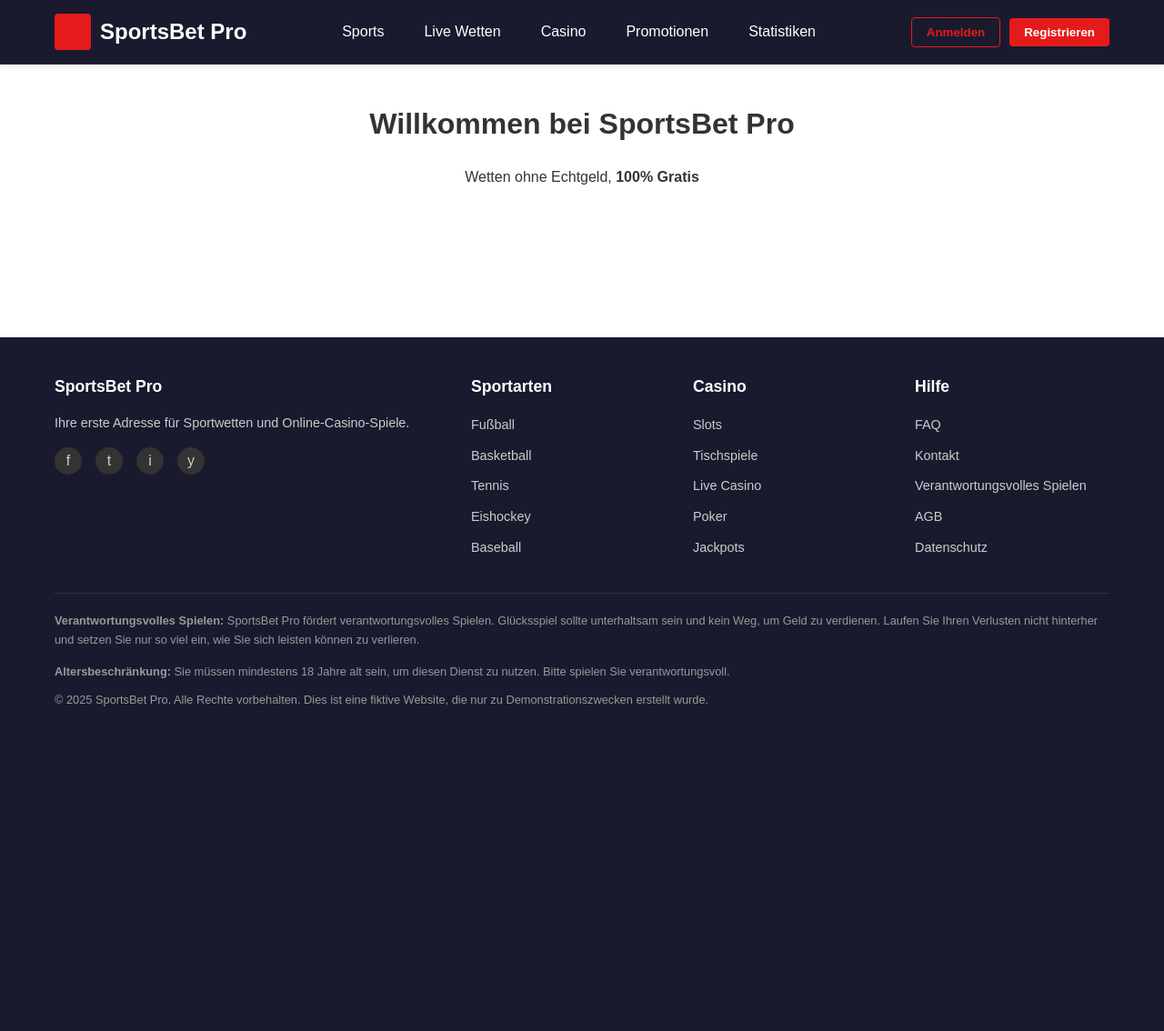
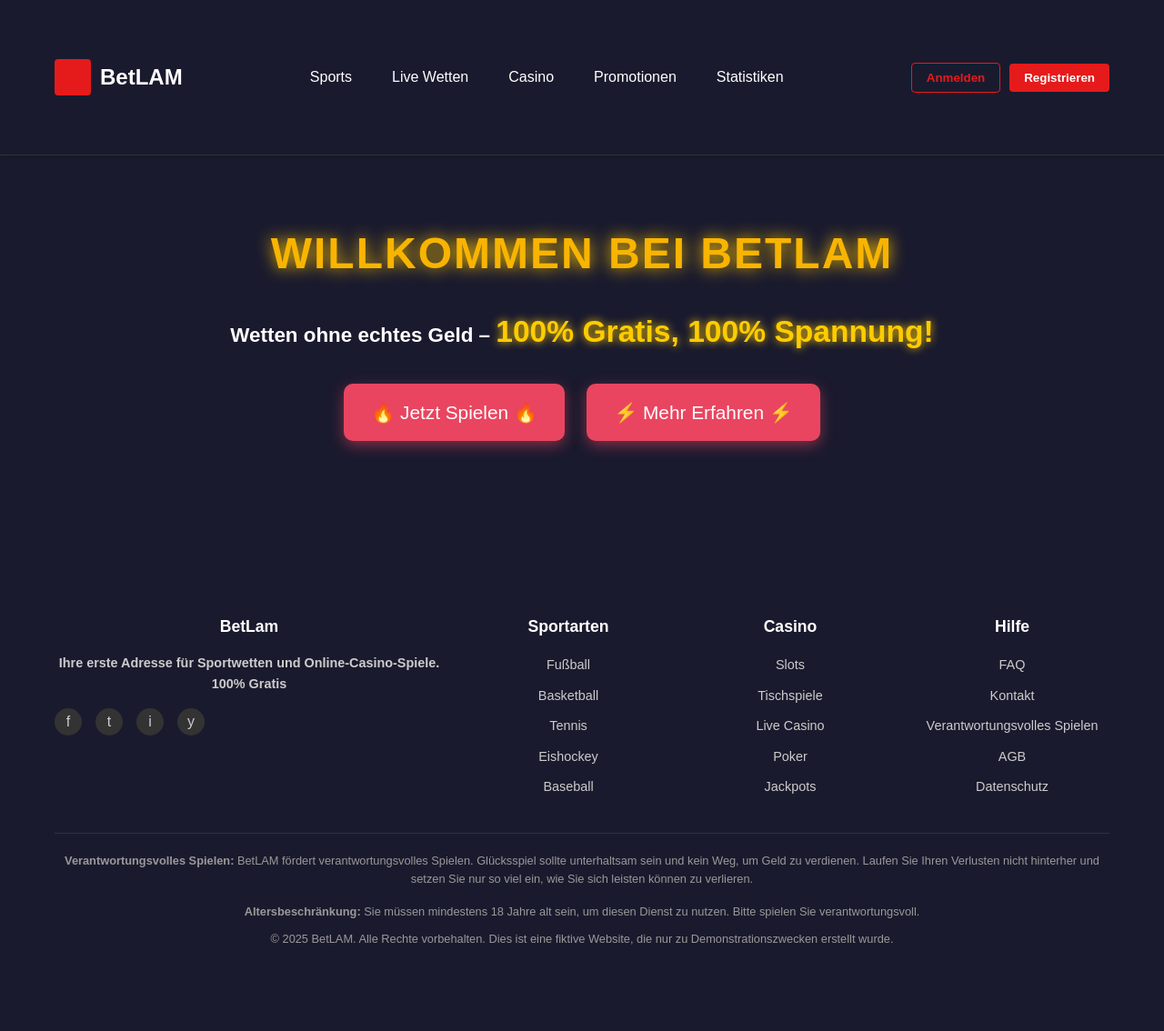
Before and after one commit to KuhEr732/BetLAM, a PHP site: page / in a window 1280 px wide. Shown: the whole page at 91% size. Before the commit the page ends 777 px from the top, so only its background shows below. Run offline with PHP 8.4, Linux system fonts and the light colour scheme.

Commit message:
CSS
New main page
Footer and header name change

```diff
--- a/includes/footer.php
+++ b/includes/footer.php
@@ -3,8 +3,8 @@
     <div class="container">
       <div class="footer-grid">
         <div class="footer-column">
-          <h3>SportsBet Pro</h3>
-          <p>Ihre erste Adresse für Sportwetten und Online-Casino-Spiele.</p>
+          <h3>BetLam</h3>
+          <p>Ihre erste Adresse für Sportwetten und Online-Casino-Spiele. 100% Gratis</p>
           <div class="social-links">
             <a href="https://www.youtube.com/watch?v=dQw4w9WgXcQ" class="social-icon" aria-label="Facebook">f</a>
             <a href="https://www.youtube.com/watch?v=dQw4w9WgXcQ" class="social-icon" aria-label="Twitter">t</a>
@@ -49,7 +49,7 @@
 
       <div class="footer-bottom">
         <div class="responsible-gambling">
-          <strong>Verantwortungsvolles Spielen:</strong> SportsBet Pro fördert verantwortungsvolles Spielen.
+          <strong>Verantwortungsvolles Spielen:</strong> BetLAM fördert verantwortungsvolles Spielen.
           Glücksspiel sollte unterhaltsam sein und kein Weg, um Geld zu verdienen.
           Laufen Sie Ihren Verlusten nicht hinterher und setzen Sie nur so viel ein, wie Sie sich leisten können zu verlieren.
         </div>
@@ -59,7 +59,7 @@
         </div>
 
         <div class="copyright">
-          &copy; 2025 SportsBet Pro. Alle Rechte vorbehalten. Dies ist eine fiktive Website, die nur zu Demonstrationszwecken erstellt wurde.
+          &copy; 2025 BetLAM. Alle Rechte vorbehalten. Dies ist eine fiktive Website, die nur zu Demonstrationszwecken erstellt wurde.
         </div>
       </div>
     </div>
--- a/includes/header.php
+++ b/includes/header.php
@@ -5,7 +5,7 @@
 
       <a href="index.php?page=main" class="logo">
         <div class="logo-img"></div>
-        <span class="logo-text">SportsBet Pro</span>
+        <span class="logo-text">BetLAM</span>
       </a>
 
       <nav class="main-nav">
--- a/includes/main.php
+++ b/includes/main.php
@@ -1,7 +1,67 @@
-  <!-- Main content placeholder -->
-  <main>
+<!DOCTYPE html>
+<html lang="de">
+<head>
+    <meta charset="UTF-8">
+    <meta name="viewport" content="width=device-width, initial-scale=1.0">
+    <title>BetLAM - Gratis Wetten & Spaß</title>
+    <style>
+        body {
+            font-family: Arial, sans-serif;
+            margin: 0;
+            padding: 0;
+            background: #1a1a2e;
+            color: #fff;
+            text-align: center;
+        }
+        .container {
+            margin: 50px auto;
+            padding: 20px;
+        }
+        h1 {
+            font-size: 3em;
+            color: #f8b400;
+            text-transform: uppercase;
+            letter-spacing: 2px;
+            animation: glow 1.5s infinite alternate;
+        }
+        @keyframes glow {
+            from { text-shadow: 0 0 10px #f8b400; }
+            to { text-shadow: 0 0 20px #ffcc00; }
+        }
+        p {
+            font-size: 1.4em;
+            margin-bottom: 20px;
+            font-weight: bold;
+        }
+        .cta {
+            display: inline-block;
+            padding: 15px 30px;
+            margin: 10px;
+            font-size: 1.3em;
+            color: #fff;
+            background: #e94560;
+            text-decoration: none;
+            border-radius: 10px;
+            transition: transform 0.2s, background 0.3s;
+            box-shadow: 0 5px 15px rgba(233, 69, 96, 0.5);
+        }
+        .cta:hover {
+            background: #ff2e63;
+            transform: scale(1.1);
+        }
+        .highlight {
+            color: #ffcc00;
+            font-size: 1.5em;
+            text-shadow: 0 0 10px #ffcc00;
+        }
+    </style>
+</head>
+<body>
     <div class="container">
-      <h1>Willkommen bei SportsBet Pro</h1>
-      <p>Wetten ohne Echtgeld, <b>100% Gratis</b></p>
+        <h1>Willkommen bei BetLAM</h1>
+        <p>Wetten ohne echtes Geld – <span class="highlight">100% Gratis, 100% Spannung!</span></p>
+        <a href="#" class="cta">🔥 Jetzt Spielen 🔥</a>
+        <a href="#" class="cta">⚡ Mehr Erfahren ⚡</a>
     </div>
-  </main>
+</body>
+</html>
```
